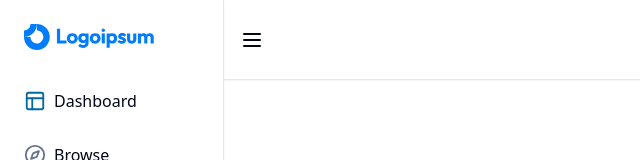
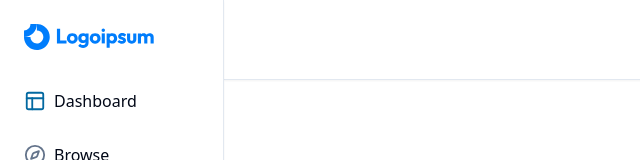
Before and after one commit to shaishguni/digital-learning, a Next.js app: page / in a window 1280 px wide. Shown: the top 160 px of the page, without its empty margins (0-640 px from the left). Built offline with nearby package versions, Linux system fonts and the light colour scheme.

Commit message:
some changes

```diff
--- a/app/(dashboard)/(routes)/_components/mobile-sidebar.tsx
+++ b/app/(dashboard)/(routes)/_components/mobile-sidebar.tsx
@@ -1,11 +1,14 @@
-import { Divide, Menu } from "lucide-react";
+import { Divide, Menu, Sidebar } from "lucide-react";
 import { Sheet,SheetContent,SheetTrigger } from "@/components/ui/sheet"
 
 export const MobileSidebar = ()=>{
     return(
         <Sheet>
-            <SheetTrigger>
+            <SheetTrigger className="md:hidden pr-4 hover:opacity-75 translate">
                 <Menu/>
+                <SheetContent side="left" className="p-0 bg-white">
+                    <Sidebar/>
+                </SheetContent>
             </SheetTrigger>
         </Sheet>
 
--- a/app/(dashboard)/(routes)/_components/navbar.tsx
+++ b/app/(dashboard)/(routes)/_components/navbar.tsx
@@ -1,10 +1,12 @@
+import { NavbarRoutes } from "@/components/navbar-routes"
 import { MobileSidebar } from "./mobile-sidebar"
 import { Sheet,SheetContent,SheetTrigger } from "@/components/ui/sheet"
 
-export const  Navbar= ()=>{
+export const  Navbar = ()=>{
     return(
         <div className="p-4 border-b h-full flex items-center bg-white shadow-sm">
             <MobileSidebar/>
+            <NavbarRoutes/>
         </div>
     )
 }
--- /dev/null
+++ b/components/navbar-routes.tsx
@@ -0,0 +1,11 @@
+"use client"
+
+import { UserButton } from "@clerk/nextjs"
+
+export const NavbarRoutes = ()=>{
+    return(
+        <div className="flex gap-x-2 ml-auto">
+            <UserButton/>
+        </div>
+    )
+}
```
